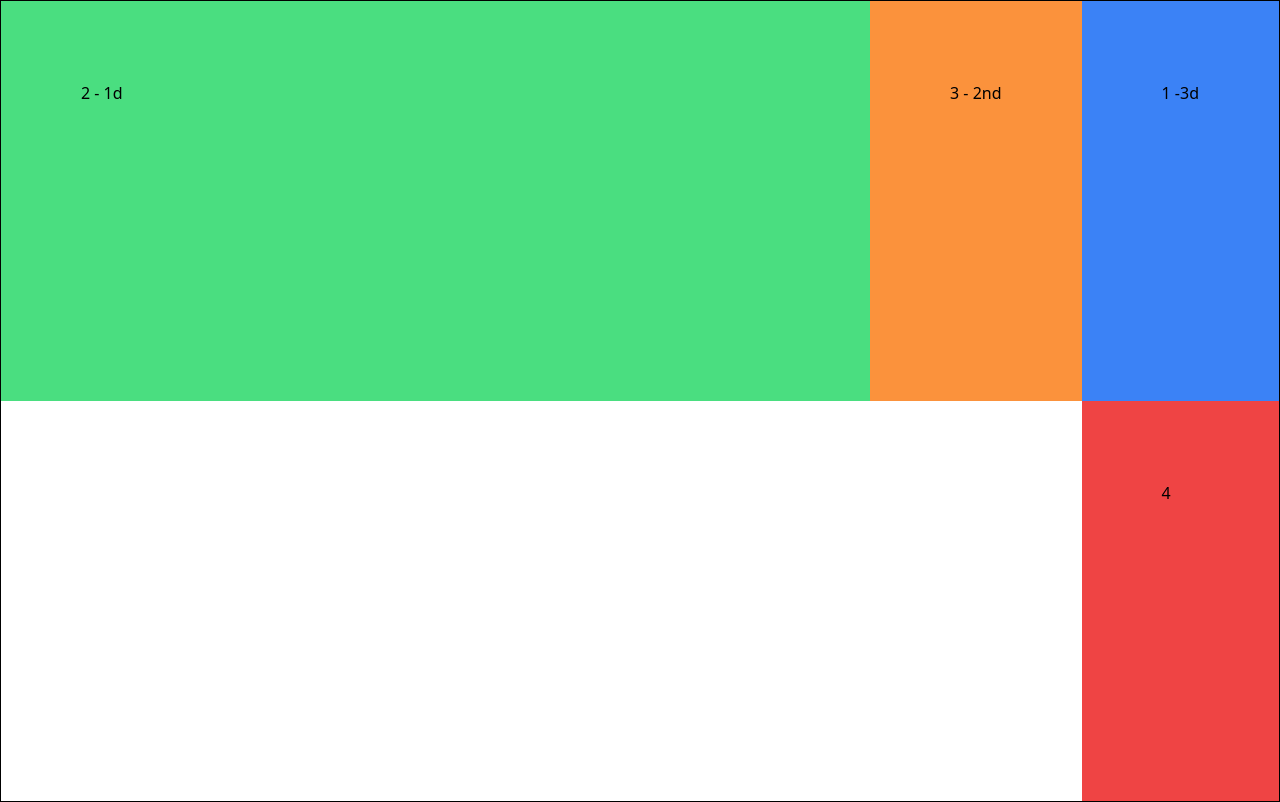
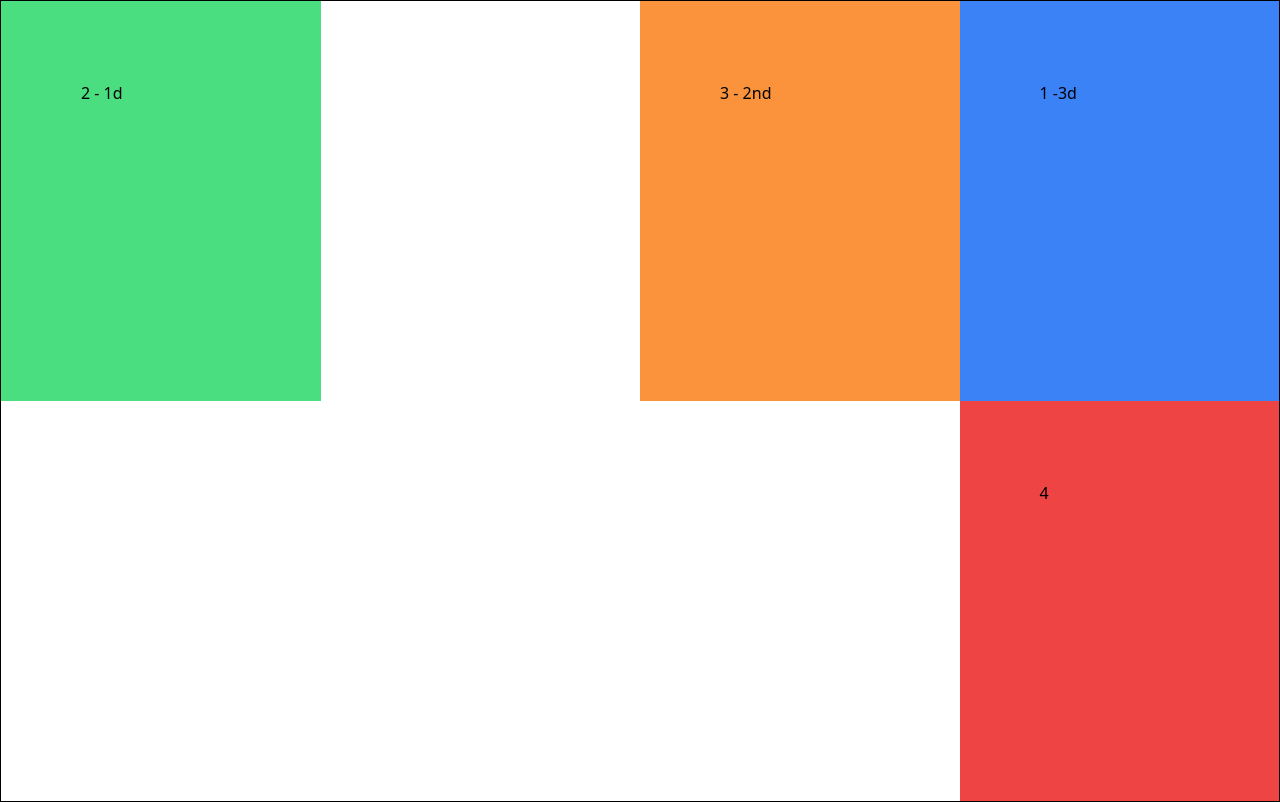
Before and after one commit to KevinRebakure/The-Gym-Pair-Project-1-Cloning-Goldsmith, a website: page index.html in a window 1280 px wide. Drawn offline with Linux system fonts and the light colour scheme.

Commit message:
Feat: Add Layout

```diff
--- a/index.html
+++ b/index.html
@@ -8,7 +8,7 @@
   </head>
   <body>
     <div
-      class="border border-black grid grid-cols-1 auto-rows-[400px] sm:grid-cols-5"
+      class="border border-black grid grid-cols-1 auto-rows-[400px] sm:grid-cols-4"
     >
       <div
         class="p-20 bg-blue-500 sm:col-start-4 sm:col-end-5 sm:row-start-1 sm:row-end-2"
```
